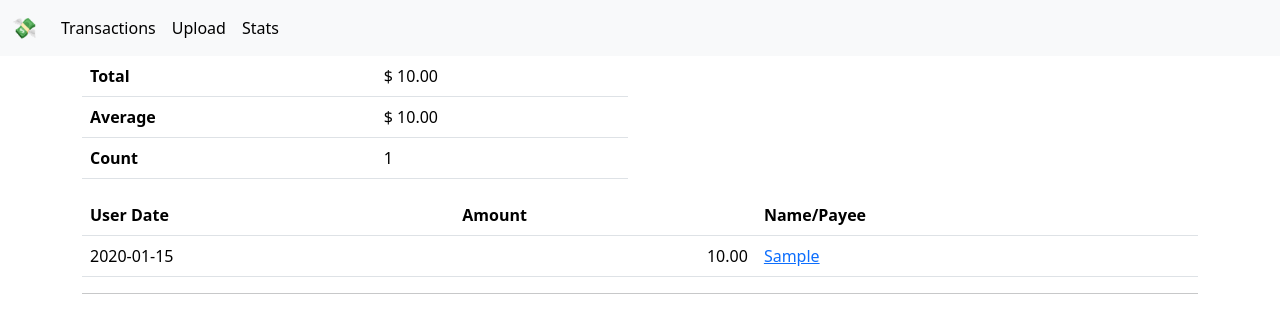
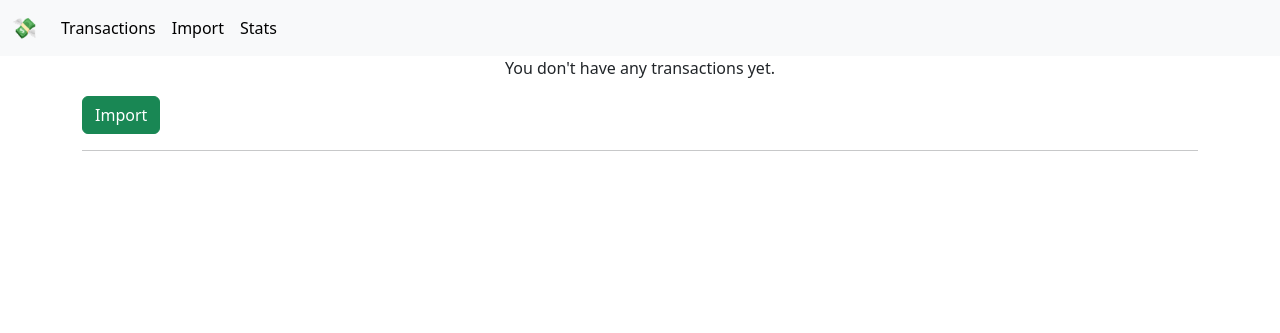
Before and after one commit to iokiwi/moneyapp, a Django app: page / in a window 1280 px wide. Shown: the top 333 px of the page. Run offline with Django 4.2, Linux system fonts and the light colour scheme; tables that the repository leaves empty hold one stand-in row (values such as "Sample post").

Commit message:
Rename upload to import, sort date desc and tweak UI

```diff
--- a/moneyapp/templates/moneyapp/_nav.html
+++ b/moneyapp/templates/moneyapp/_nav.html
@@ -2,7 +2,7 @@
 
 <nav class="navbar navbar-expand-lg bg-body-tertiary">
   <div class="container-fluid">
-    <a class="navbar-brand" href="{% url 'home' %}">💸</a>
+    <a class="navbar-brand" href="/">💸</a>
     <button class="navbar-toggler" type="button" data-bs-toggle="collapse" data-bs-target="#navbarSupportedContent" aria-controls="navbarSupportedContent" aria-expanded="false" aria-label="Toggle navigation">
       <span class="navbar-toggler-icon"></span>
     </button>
@@ -12,7 +12,7 @@
           <a class="nav-link active" aria-current="page" href="{% url 'transactions:index' %}">Transactions</a>
         </li>
         <li class="nav-item">
-          <a class="nav-link active" aria-current="page" href="{% url 'transactions:import' %}">Upload</a>
+          <a class="nav-link active" aria-current="page" href="{% url 'transactions:import' %}">Import</a>
         </li>
         <li class="nav-item">
           <a class="nav-link active" aria-current="page" href="{% url 'transactions:stats' %}">Stats</a>
--- a/requirements-dev.txt
+++ b/requirements-dev.txt
@@ -1,4 +1,5 @@
 -r requirements.txt
 
 flake8>=6.0.0
-black==23.3.0
+black>=23.3.0
+ipython>=8.14.0
--- a/transactions/templates/transactions/index.html
+++ b/transactions/templates/transactions/index.html
@@ -4,6 +4,9 @@
 {% block content %}
 
 <div class="container">
+
+
+{% if transactions %}
 
     <div class="row">
         <div class="col col-xs-12 col-md-6">
@@ -40,14 +43,12 @@
             <td><a href="{% url 'transactions:index' %}?payee={{transaction.payee|urlencode}}">{{ transaction.payee }}</a></td>
         </tr>
         {% endfor %}
-    <!-- <tfoot>
-        <tr>
-            <td>Total</td>
-            <td style="text-align: right;">{{ transactions_total|floatformat:2 }}</td>
-            <td></td>
-        </tr>
-    </tfoot> -->
     </table>
+{% else %}
+    <p style="text-align: center;">You don't have any transactions yet.</p>
+    <a style="text-align: center;" class="btn btn-success" href="{% url 'transactions:import' %}">Import</a>
+{% endif %}
+
 </div>
 
 {% endblock %}
--- a/transactions/urls.py
+++ b/transactions/urls.py
@@ -6,9 +6,5 @@ app_name = "transactions"
 urlpatterns = [
     path("stats", views.StatsView.as_view(), name="stats"),
     path("", views.IndexView.as_view(), name="index"),
-    path("upload", views.upload, name="import"),
-    # path("filter", views.TransactionFilterView.as_view(), name="filter")
-    # path("<int:pk>/", views.DetailView.as_view(), name="detail"),
-    # path("<int:pk>/results/", views.ResultsView.as_view(), name="results"),
-    # path("<int:question_id>/vote/", views.vote, name="vote"),
+    path("import", views.upload, name="import"),
 ]
--- a/transactions/views.py
+++ b/transactions/views.py
@@ -6,6 +6,8 @@ from django.db.models import Sum, Count, Avg
 from django.http import HttpResponseRedirect
 from django.db import IntegrityError
 from django.contrib import messages
+
+from django.utils.text import slugify
 
 from ofxparse import OfxParser
 
@@ -18,7 +20,7 @@ class IndexView(generic.TemplateView):
 
     def get_context_data(self, **kwargs: Any) -> Dict[str, Any]:
         context = super().get_context_data(**kwargs)
-        transactions = Transaction.objects.all()
+        transactions = Transaction.objects.filter(transaction_type="debit")
 
         if "payee" in self.request.GET:
             transactions = transactions.filter(payee=self.request.GET["payee"])
@@ -28,8 +30,7 @@ class IndexView(generic.TemplateView):
                 payee=self.request.GET["transaction_type"]
             )
 
-        context["transactions"] = transactions.order_by("date")
-
+        context["transactions"] = transactions.order_by("-date")
         context["transactions_total"] = transactions.aggregate(Sum("amount"))[
             "amount__sum"
         ]
@@ -48,9 +49,6 @@ class StatsView(generic.ListView):
     context_object_name = "results"
 
     def get_queryset(self):
-        # return Transaction.objects.values('payee').annotate(total_amount=Sum('amount')).order_by('total_amount')
-        # Get the number of transactions per payee as well as the sum
-
         return (
             Transaction.objects.filter(transaction_type="debit")
             .values("payee")
@@ -63,9 +61,21 @@ class StatsView(generic.ListView):
         )
 
 
+# def match_cluster_group(payee_name):
+#     payee_slug = slugify(payee_name)
+#     print(payee_slug)
+
+#     if payee_slug.startswith("new-world"):
+#         return "new_world"
+#     elif payee_slug.startswith("npd"):
+#         return "npd"
+#     elif payee_slug.startswith("catcld-cld-invs"):
+#         return "catalyst-cloud"
+
+
 def upload(request):
     if request.method == "GET":
-        return render(request, "transactions/upload.html", {})
+        return render(request, "transactions/import.html", {})
 
     if request.method == "POST":
         if request.FILES.get("file") is None:
@@ -75,20 +85,20 @@ def upload(request):
         ofx = OfxParser.parse(request.FILES["file"])
 
         account = ofx.account
-        print(
-            {
-                "account_id": account.account_id,
-                "account_type": account.account_type,
-                "branch_id": account.branch_id,
-                "curdef": account.curdef,
-                "institution": account.institution,
-                "number": account.number,
-                "routing_number": account.routing_number,
-                #  ,"statement": account.statement
-                "type": account.type,
-                "warnings": account.warnings,
-            }
-        )
+        # print(
+        #     {
+        #         "account_id": account.account_id,
+        #         "account_type": account.account_type,
+        #         "branch_id": account.branch_id,
+        #         "curdef": account.curdef,
+        #         "institution": account.institution,
+        #         "number": account.number,
+        #         "routing_number": account.routing_number,
+        #         #  ,"statement": account.statement
+        #         "type": account.type,
+        #         "warnings": account.warnings,
+        #     }
+        # )
 
         rows_imported = 0
         duplicate_rows = 0
```
Also changed, not shown: transactions/templates/transactions/import.html (renamed from transactions/templates/transactions/upload.html, +7 -2 lines). Lines whose indentation alone changed are shown as unchanged.
